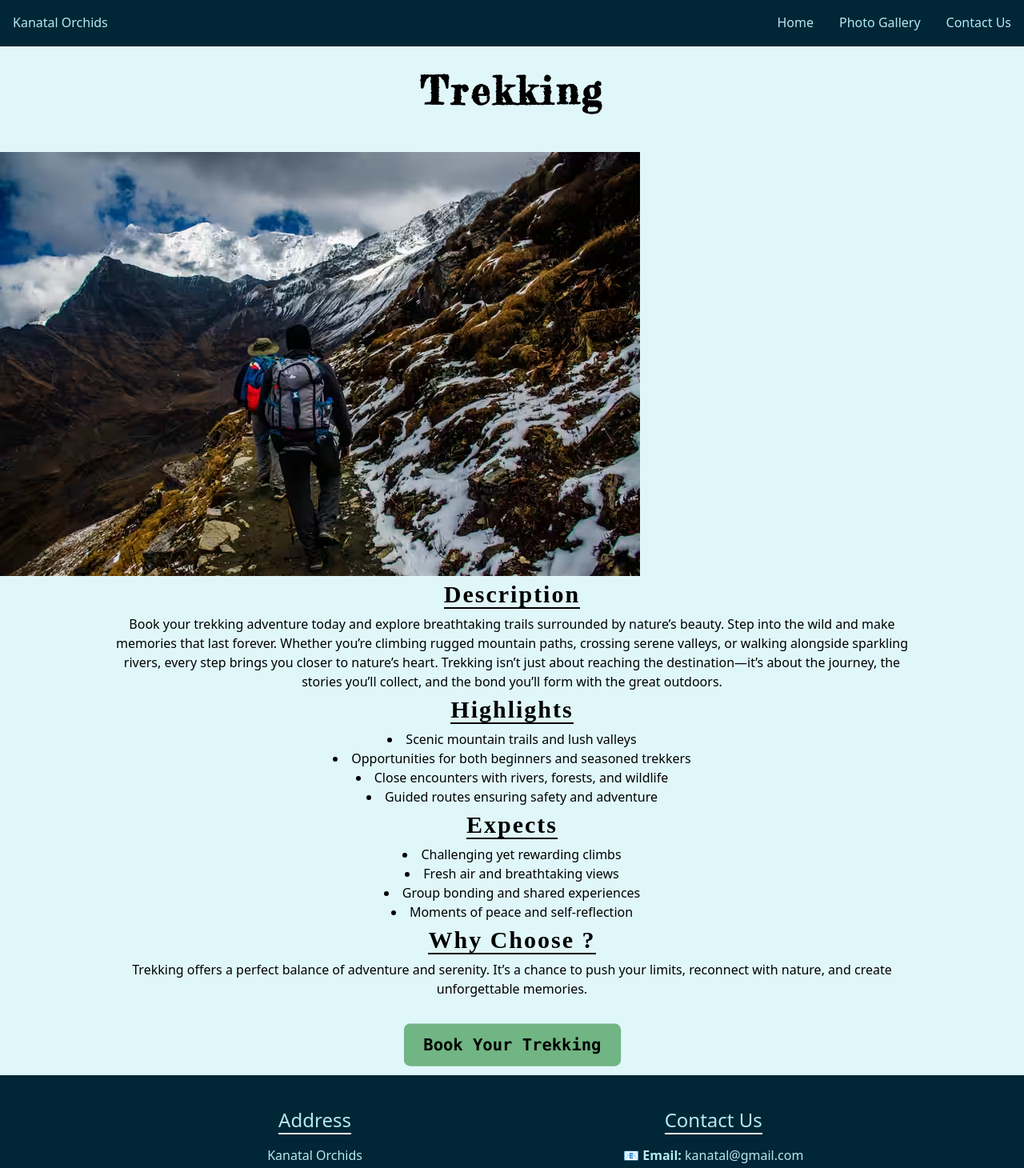
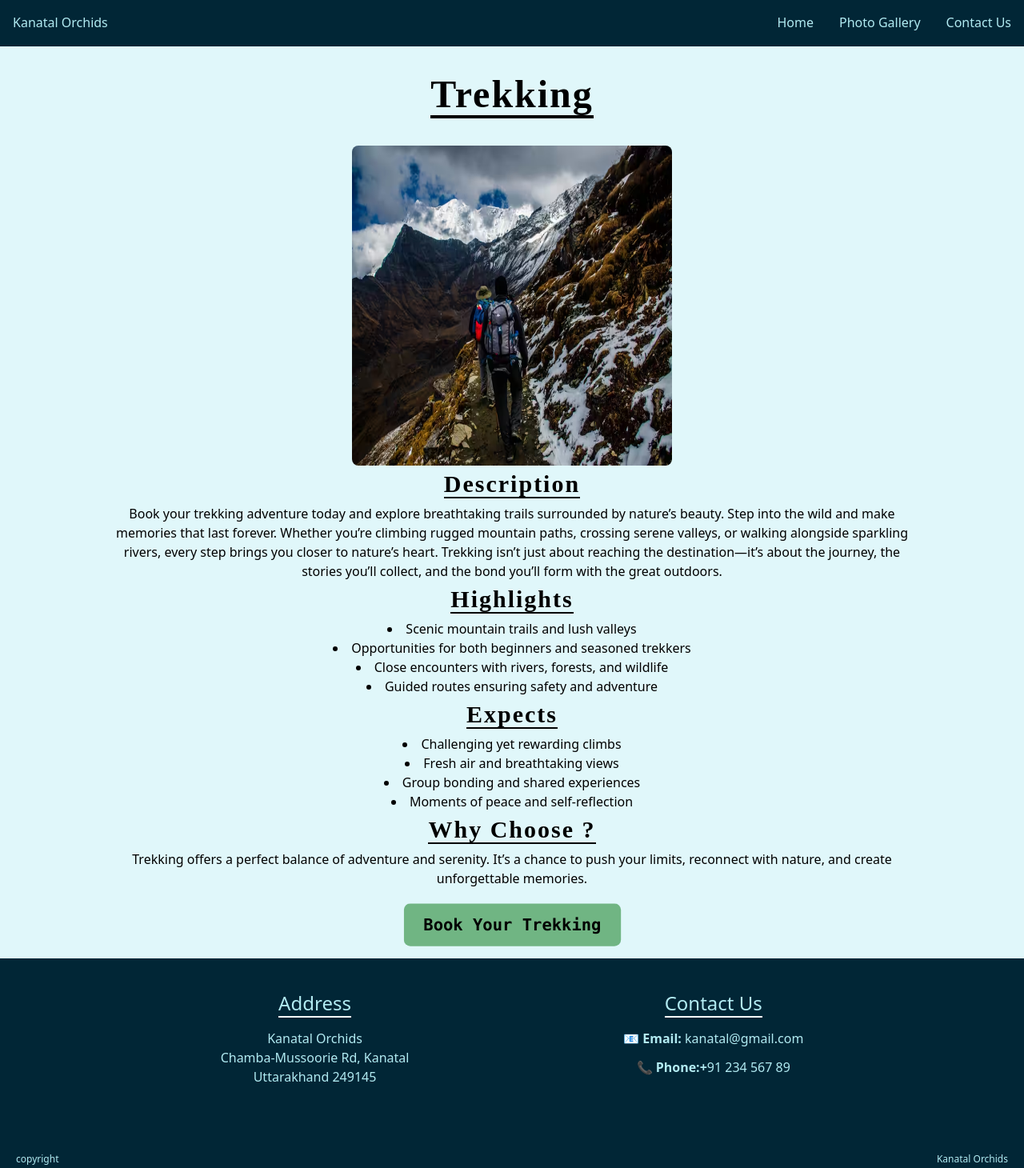
Before and after one commit to PrabhakarPanwar/Tour, a React (Vite) app in the folder Front-End/: page /package/1 in a window 1280 px wide. Shown: the top 1460 px of the page at 80% size. Built offline with nearby package versions, Linux system fonts and the light colour scheme.

Commit message:
Minor Visual changes

```diff
--- a/Front-End/src/components/OurService.jsx
+++ b/Front-End/src/components/OurService.jsx
@@ -21,7 +21,7 @@ function OurService() {
               src={i.image}
               alt={i.title}
             />
-            <h1 className="font-fredericka text-3xl py-5">{i.title}</h1>
+            <h1 className="font-fredericka text-3xl py-5"><span className="text-3xl border-b-4 border-black">{i.title}</span></h1>
             <p className="pb-3">{i.desc}</p>
             <div className="text-xl py-3 font-bold font-mono">
               <button className="group-hover:bg-slate-400 active:scale-[0.9]">
--- a/Front-End/src/index.css
+++ b/Front-End/src/index.css
@@ -1,6 +1,10 @@
 @tailwind base;
 @tailwind components;
 @tailwind utilities;
+
+html {
+  scroll-behavior: smooth;
+}
 
 @font-face {
   font-family: "FrederickaTheGreat";
--- a/Front-End/src/pages/Contact.jsx
+++ b/Front-End/src/pages/Contact.jsx
@@ -18,9 +18,9 @@ function Contact() {
     setResult(data.success ? "Success!" : "Error");
   };
   return (
-    <main className='flex flex-col'>
-      <h1 style={{ backgroundImage: `url(${background})`, backgroundPositionY: "55%", backgroundSize: "cover" }} className='flex pt-[140px] justify-center h-[50vh] w-full'>Contact</h1>
-      <div className='flex flex-col md:flex-row justify-center py-20'>
+    <main className='flex flex-col gap-10'>
+      <h1 style={{ backgroundImage: `url(${background})`, backgroundPositionY: "55%", backgroundSize: "cover" }} className='flex items-center justify-center h-[50vh] w-full'>Contact</h1>
+      <div className='flex flex-col md:flex-row justify-center gap-3'>
         <div className='md:w-[40%] text-center'>
           <h2><span className="border-b-2 border-black">Contact Us</span></h2>
           <p className='w-[80%] mx-auto'>We’d love to hear from you! Whether you have a question, an idea, or just want to say hello, we’re always excited to connect. Fill out the form or drop us an email, and let’s start the conversation today.
@@ -31,7 +31,7 @@ function Contact() {
         <form className='md:w-[40%] my-4 flex flex-col gap-3 bg-slate-100 p-3 rounded-md' onSubmit={onSubmit}>
           <input className='bg-transparent border-b-2' type="text" name="name" placeholder='Full Name' required />
           <input className='bg-transparent border-b-2' type="email" name="email" placeholder='Your E-mail' required />
-          <input type="text" name="subject" placeholder='Subject/Purpose' />
+          <input className='bg-transparent border-b-2' type="text" name="subject" placeholder='Subject/Purpose' />
           <textarea className='bg-transparent border-b-2' name="message" placeholder='Message' required></textarea>
           <button className='bg-black text-cyan-50' type="submit">Submit</button>
           <p>{result}</p>
--- a/Front-End/src/pages/Gallery.jsx
+++ b/Front-End/src/pages/Gallery.jsx
@@ -7,7 +7,7 @@ function Gallery() {
     <div className="flex flex-wrap gap-5 p-5 justify-center relative">
       <center className="py-5">
         <h1><span className="border-b-4 border-black">Kanatal Orchids 📸 Photo Gallery</span></h1>
-        <h2 className="w-[70%]">Welcome to a visual journey through the serene beauty of Kanatal Orchids. Every photograph showcased here was taken within the premises—either by the property owner or by our cherished guests. From misty mountain views to cozy interiors, these images capture the essence of your stay in the heart of nature.</h2>
+        <h2 >Welcome to a visual journey through the serene beauty of Kanatal Orchids. Every photograph showcased here was taken within the premises—either by the property owner or by our cherished guests. From misty mountain views to cozy interiors, these images capture the essence of your stay in the heart of nature.</h2>
       </center>
       {gallery.map((i, index) => (
         <div key={index}>
--- a/Front-End/src/pages/SoloPackage.jsx
+++ b/Front-End/src/pages/SoloPackage.jsx
@@ -1,5 +1,5 @@
 import React, { useContext } from "react";
-import { useParams } from "react-router-dom";
+import { Link, useParams } from "react-router-dom";
 import { UserContext } from "../context/UserContext";
 import { easeInOut, motion, rgba } from "framer-motion";
 
@@ -9,14 +9,14 @@ function SoloPackage() {
   const data = useParams();
   const pack = plans.find((i) => i.id == data.id);
   return (
-    <main className="text-center">
-      <h1 className="py-5">{pack.title}</h1>
+    <main className="text-center py-4">
+      <h2 className="text-5xl py-5"><span className="border-b-4 border-black">{pack.title}</span></h2>
       <div className="py-5">
         <section>
-          <img className="" src={pack.image} alt={pack.title} />
+          <img className="h-[400px] w-[400px] mx-auto rounded-lg" src={pack.image} alt={pack.title} />
         </section>
         <section >
-          <h2><span className="text-3xl border-b-2 border-black">Description</span></h2>
+          <h2><span className="text-3xl border-b-2 border-black border-double">Description</span></h2>
           <p className="w-[80%] mx-auto" >{pack.desc}</p>
         </section>
         <h2><span className="text-3xl border-b-2 border-black">Highlights</span></h2>
@@ -34,7 +34,7 @@ function SoloPackage() {
         <h2><span className="text-3xl border-b-2 border-black">Why Choose ?</span></h2>
         <p className="w-[80%] mx-auto">{pack.whyChoose}</p>
       </div>
-      <div className="text-xl py-3 font-bold font-mono">
+      <Link to="/contact" className="text-xl font-bold font-mono">
         <motion.button
           animate={{
             scale: [0.5, 1.5],
@@ -46,11 +46,11 @@ function SoloPackage() {
             repeat: Infinity,
             ease: easeInOut,
           }}
-          className="group-hover:bg-slate-400 bg-slate-300"
+          className="group-hover:bg-slate-400 bg-slate-300 "
         >
           Book Your {pack.title}
         </motion.button>
-      </div>
+      </Link>
     </main>
   );
 }
```
